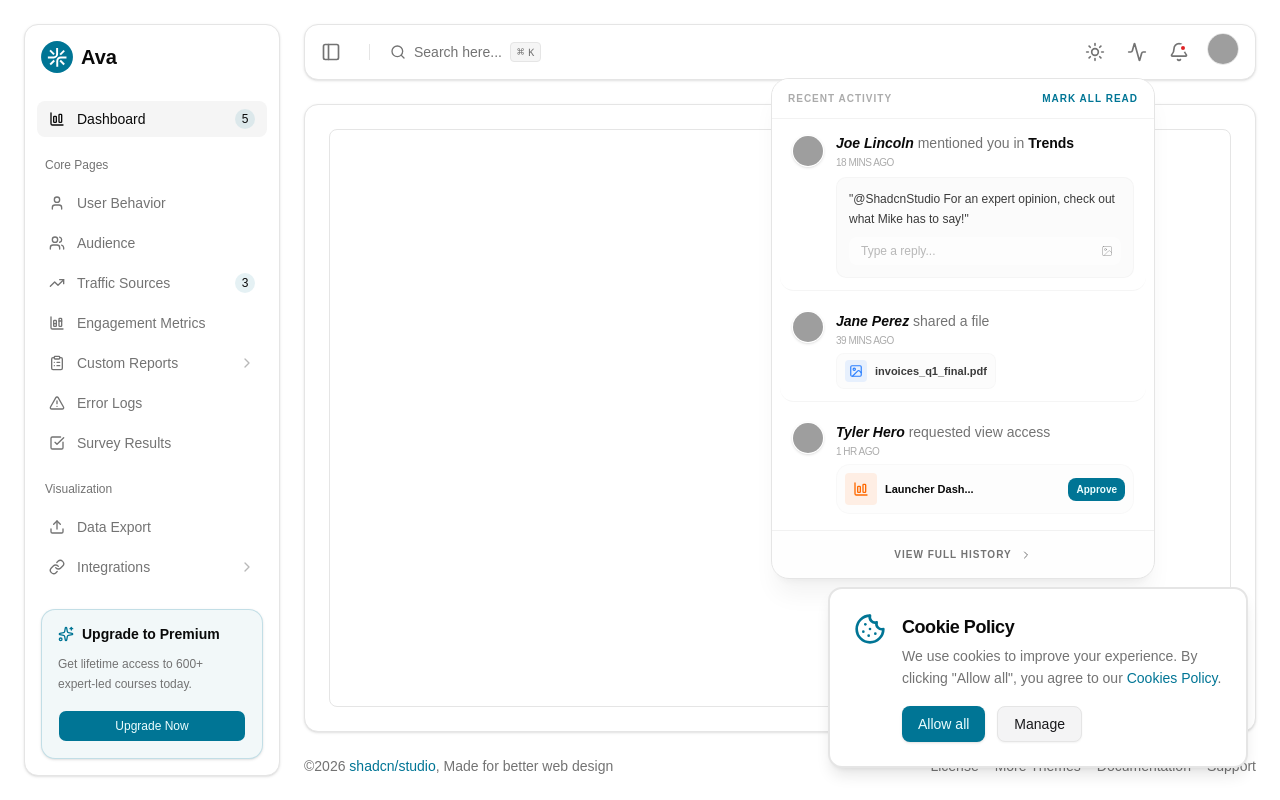
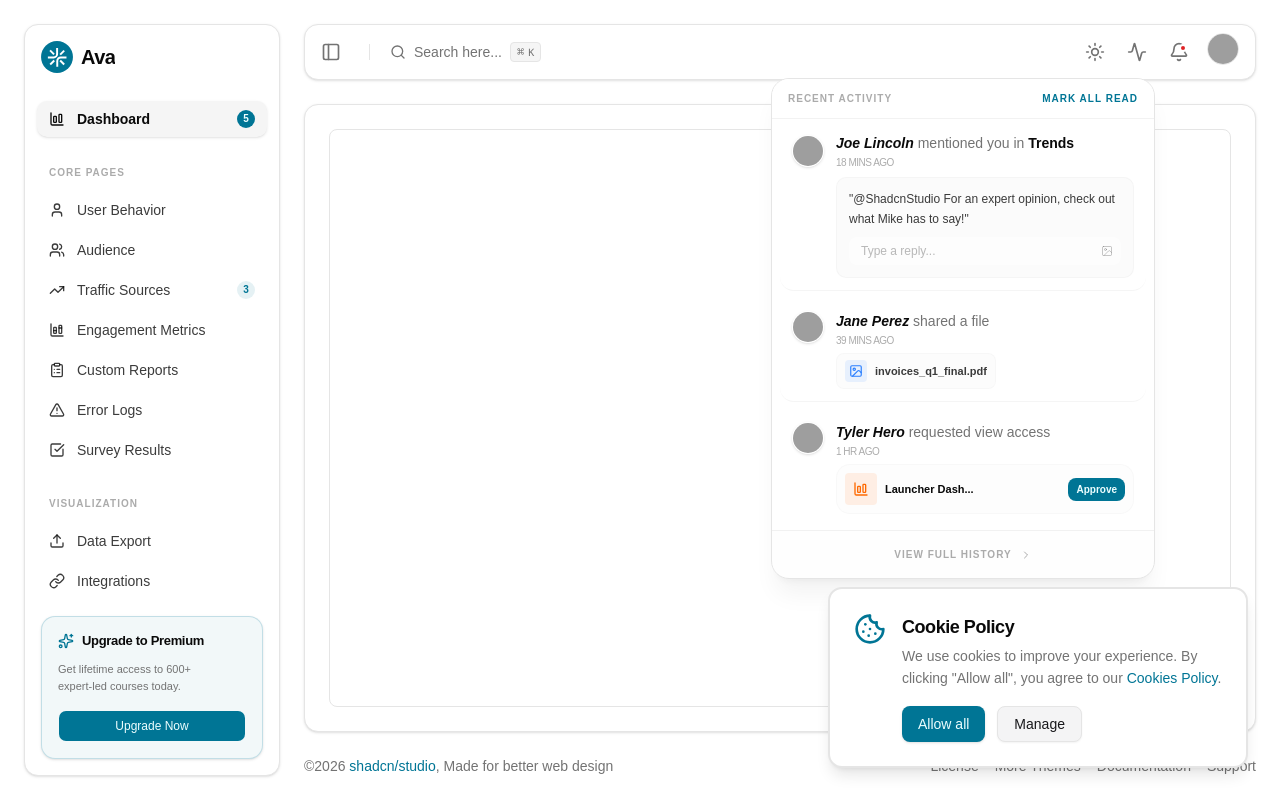
Before and after one commit to ericksouder-hub/vite-monorepo, a React (Vite) app in the folder apps/web/: page /dashboard in a window 1280 px wide. Both pictures are taken after a click on the button 1137 px from the left and 52 px from the top of the page. Built offline with nearby package versions, Linux system fonts and the light colour scheme; grey boxes are pictures that could not be loaded.

Commit message:
feat: implement dashboard layout with a collapsible sidebar and a new sidebar promo component

```diff
--- a/apps/web/src/components/SidebarPromo.tsx
+++ b/apps/web/src/components/SidebarPromo.tsx
@@ -51,11 +51,11 @@ export function SidebarPromo({
             )}
 
             <div className="flex items-center gap-2">
-                {icon && <div className="text-primary">{icon}</div>}
-                <h4 className="text-sm font-bold text-foreground leading-tight text-balance">{title}</h4>
+                {icon && <div className="text-primary shrink-0">{icon}</div>}
+                <h4 className="text-[13px] font-bold text-foreground leading-tight tracking-tight text-balance">{title}</h4>
             </div>
 
-            <div className="text-xs text-muted-foreground group-hover:text-foreground/80 transition-colors leading-relaxed text-balance">
+            <div className="text-[11px] font-medium text-muted-foreground group-hover:text-foreground/80 transition-colors leading-normal text-balance">
                 {description}
             </div>
 
--- a/apps/web/src/layouts/DashboardLayout.tsx
+++ b/apps/web/src/layouts/DashboardLayout.tsx
@@ -245,7 +245,7 @@ function ActivityDropdown() {
 
               {/* Unique Footer */}
               <div className="p-2 bg-muted/10 border-t border-border/50">
-                <button className="flex w-full items-center justify-center gap-2 py-2 px-3 rounded-xl hover:bg-accent/50 transition-all text-[10px] font-bold uppercase tracking-widest text-muted-foreground hover:text-foreground">
+                <button className="flex w-full items-center justify-center gap-2 py-2 px-3 rounded-xl hover:bg-accent/50 transition-all text-[10px] font-bold uppercase tracking-widest text-muted-foreground/60 hover:text-foreground">
                   View full history
                   <ChevronRight className="size-3" />
                 </button>
@@ -467,14 +467,14 @@ function NotificationDropdown() {
                     <div className="flex justify-center">
                       <Sparkles className="size-8 text-muted-foreground/20" />
                     </div>
-                    <p className="text-[10px] font-bold text-muted-foreground uppercase tracking-widest">Inbox is clear</p>
+                    <p className="text-[10px] font-bold text-muted-foreground/60 uppercase tracking-widest">Inbox is clear</p>
                   </div>
                 )}
               </div>
 
               {/* Footer */}
               <div className="p-2 bg-muted/10 border-t border-border/50">
-                <button className="flex w-full items-center justify-center gap-2 py-2 px-3 rounded-xl hover:bg-accent/50 transition-all text-[10px] font-bold uppercase tracking-widest text-muted-foreground hover:text-foreground">
+                <button className="flex w-full items-center justify-center gap-2 py-2 px-3 rounded-xl hover:bg-accent/50 transition-all text-[10px] font-bold uppercase tracking-widest text-muted-foreground/60 hover:text-foreground">
                   See all notifications
                   <ChevronRight className="size-3" />
                 </button>
@@ -502,7 +502,7 @@ function SidebarContent({ collapsed }: { collapsed?: boolean }) {
             <line x1="237.679" y1="241.803" x2="196.547" y2="200.671" stroke="white" strokeWidth="20"></line>
           </svg>
         </div>
-        {!collapsed && <span className="text-xl font-semibold text-foreground truncate">Ava</span>}
+        {!collapsed && <span className="text-xl font-bold text-foreground tracking-tight truncate">Ava</span>}
       </div>
 
       <div className={`flex-1 overflow-y-auto overflow-x-hidden ${collapsed ? 'p-2' : 'p-3'}`}>
@@ -510,9 +510,9 @@ function SidebarContent({ collapsed }: { collapsed?: boolean }) {
           <NavItem icon={<ChartColumnBig className="size-4" />} label="Dashboard" badge="5" active collapsed={collapsed} />
 
           {!collapsed ? (
-            <div className="mt-4 mb-2 px-2 text-xs font-medium text-muted-foreground truncate">Core Pages</div>
+            <div className="mt-6 mb-2 px-3 text-[10px] font-bold text-muted-foreground/60 uppercase tracking-widest truncate">Core Pages</div>
           ) : (
-            <div className="mt-4 mb-2 px-2 text-xs font-medium text-transparent h-4"></div>
+            <div className="mt-6 mb-2 px-2 text-xs font-medium text-transparent h-4"></div>
           )}
           <NavItem icon={<User className="size-4" />} label="User Behavior" collapsed={collapsed} />
           <NavItem icon={<Users className="size-4" />} label="Audience" collapsed={collapsed} />
@@ -523,9 +523,9 @@ function SidebarContent({ collapsed }: { collapsed?: boolean }) {
           <NavItem icon={<SquareCheckBig className="size-4" />} label="Survey Results" collapsed={collapsed} />
 
           {!collapsed ? (
-            <div className="mt-4 mb-2 px-2 text-xs font-medium text-muted-foreground truncate">Visualization</div>
+            <div className="mt-6 mb-2 px-3 text-[10px] font-bold text-muted-foreground/60 uppercase tracking-widest truncate">Visualization</div>
           ) : (
-            <div className="mt-4 mb-2 px-2 text-xs font-medium text-transparent h-4"></div>
+            <div className="mt-6 mb-2 px-2 text-xs font-medium text-transparent h-4"></div>
           )}
           <NavItem icon={<Upload className="size-4" />} label="Data Export" collapsed={collapsed} />
           <NavItem icon={<LinkIcon className="size-4" />} label="Integrations" hasSubmenu collapsed={collapsed} />
@@ -556,25 +556,25 @@ function NavItem({ icon, label, badge, active, hasSubmenu, collapsed }: { icon:
   return (
     <a
       href="#"
-      className={`flex items-center ${collapsed ? 'justify-center p-2' : 'justify-between px-3 py-2'} rounded-md text-sm transition-colors ${active
-        ? 'text-foreground font-medium bg-accent'
-        : 'text-muted-foreground hover:bg-accent hover:text-accent-foreground'
+      className={`group flex items-center ${collapsed ? 'justify-center p-2' : 'justify-between px-3 py-2'} rounded-lg text-sm transition-all duration-200 ${active
+        ? 'text-foreground font-bold bg-accent shadow-sm'
+        : 'text-foreground/80 font-medium hover:bg-accent/50 hover:text-foreground'
         }`}
       title={collapsed ? label : undefined}
     >
       <div className="flex items-center gap-3">
-        <div className="shrink-0">{icon}</div>
+        <div className={`shrink-0 transition-transform duration-200 ${!active && 'group-hover:scale-110'}`}>{icon}</div>
         {!collapsed && <span className="truncate">{label}</span>}
       </div>
       {!collapsed && (
         <div className="flex items-center gap-2">
           {badge && (
-            <span className="flex h-5 min-w-5 items-center justify-center rounded-full bg-primary/10 px-1.5 text-xs font-medium text-foreground">
+            <span className={`flex h-4.5 min-w-4.5 items-center justify-center rounded-full px-1.5 text-[10px] font-bold ${active ? 'bg-primary text-primary-foreground' : 'bg-primary/10 text-primary'}`}>
               {badge}
             </span>
           )}
           {hasSubmenu && (
-            <ChevronRight className="size-4 opacity-50 shrink-0" />
+            <ChevronRight className={`size-3 transition-transform duration-200 ${!active ? 'text-muted-foreground/0 group-hover:text-muted-foreground/50 -translate-x-1 group-hover:translate-x-0' : 'opacity-50'}`} />
           )}
         </div>
       )}
```
